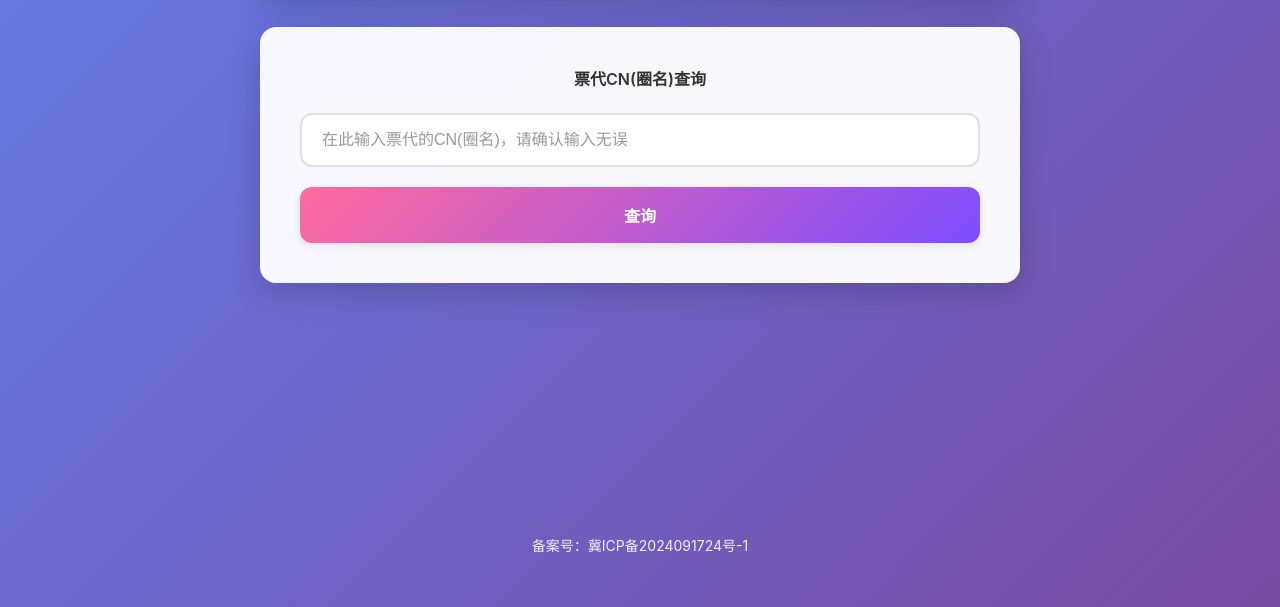
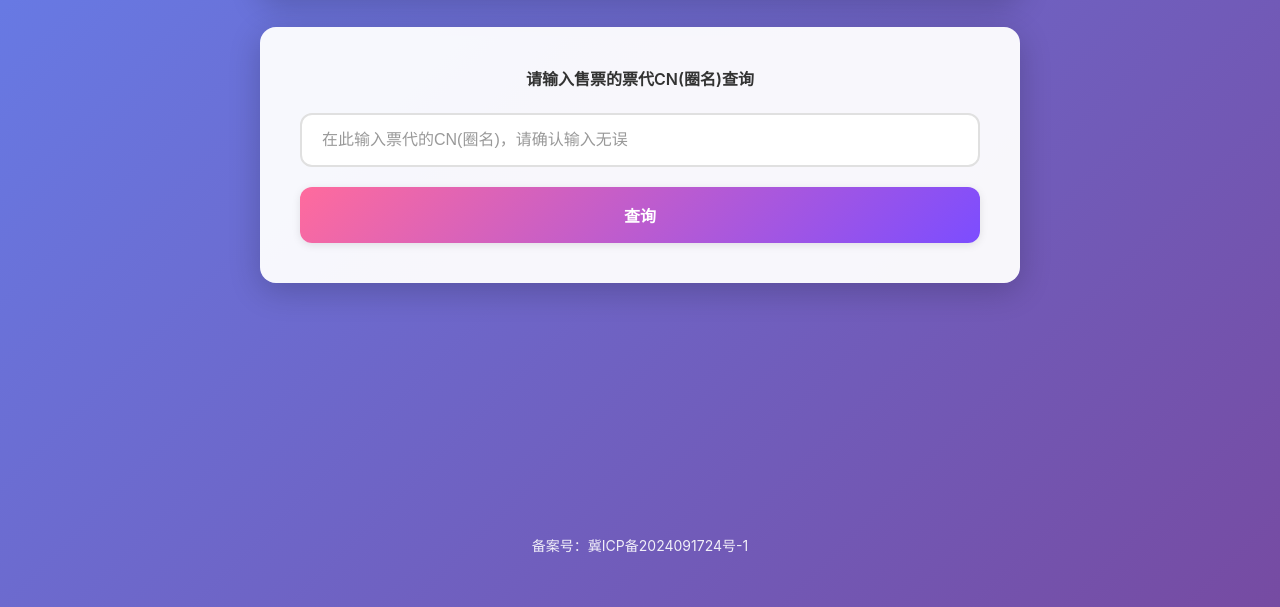
Before and after one commit to CaterMaoZi/CaterMaoZi.github.io, a website: page ticket/index.html in a window 1280 px wide. Shown: the part 193-800 px from the top of the page. Drawn offline with Linux system fonts and the light colour scheme.

Commit message:
Update index.html

```diff
--- a/ticket/index.html
+++ b/ticket/index.html
@@ -19,7 +19,7 @@
     <main class="main">
       <div class="query-section">
         <div class="query-box">
-          <label for="cnInput" class="query-label">票代CN(圈名)查询</label>
+          <label for="cnInput" class="query-label">请输入售票的票代CN(圈名)查询</label>
           <input
             type="text"
             id="cnInput"
```
